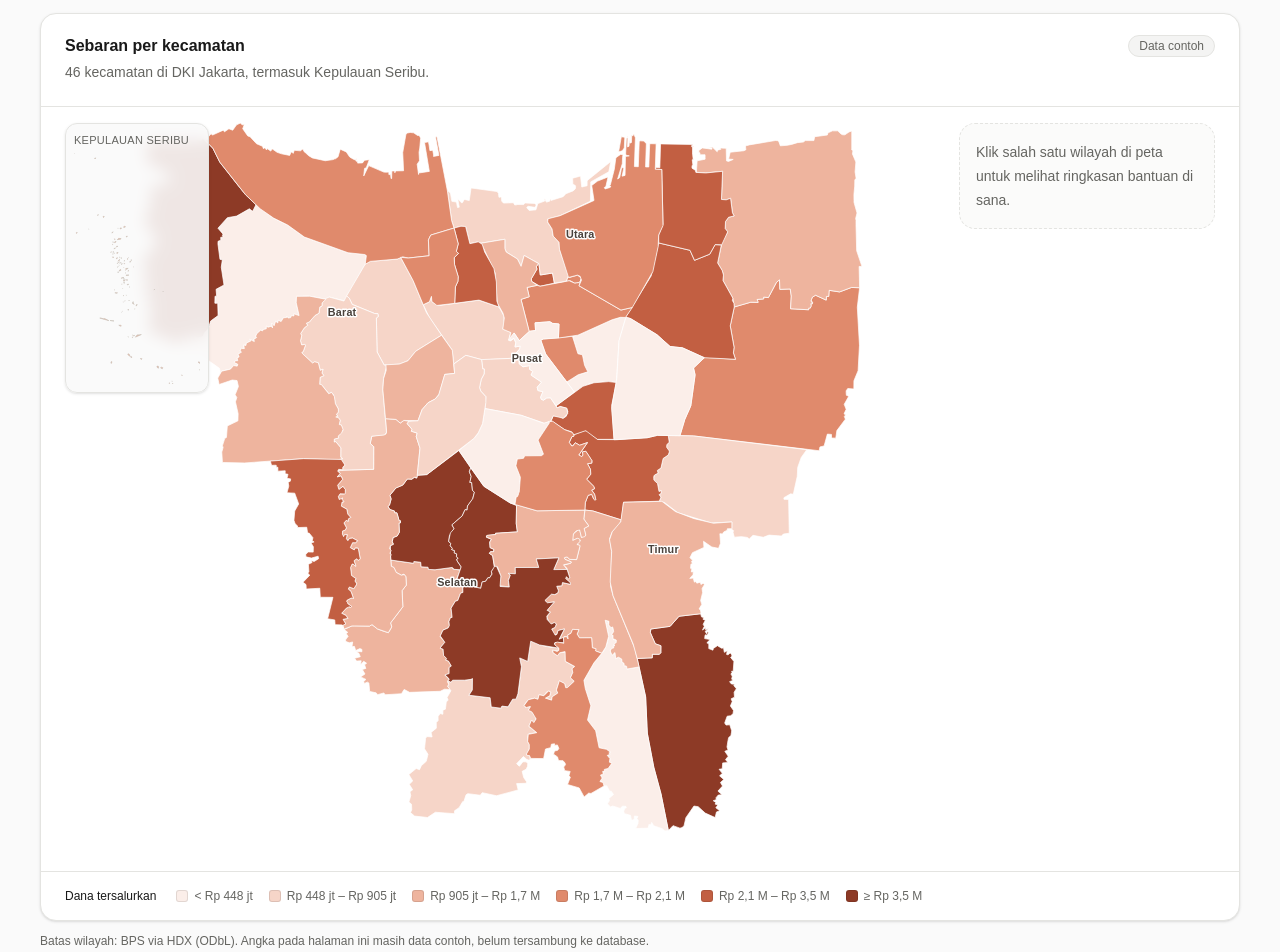
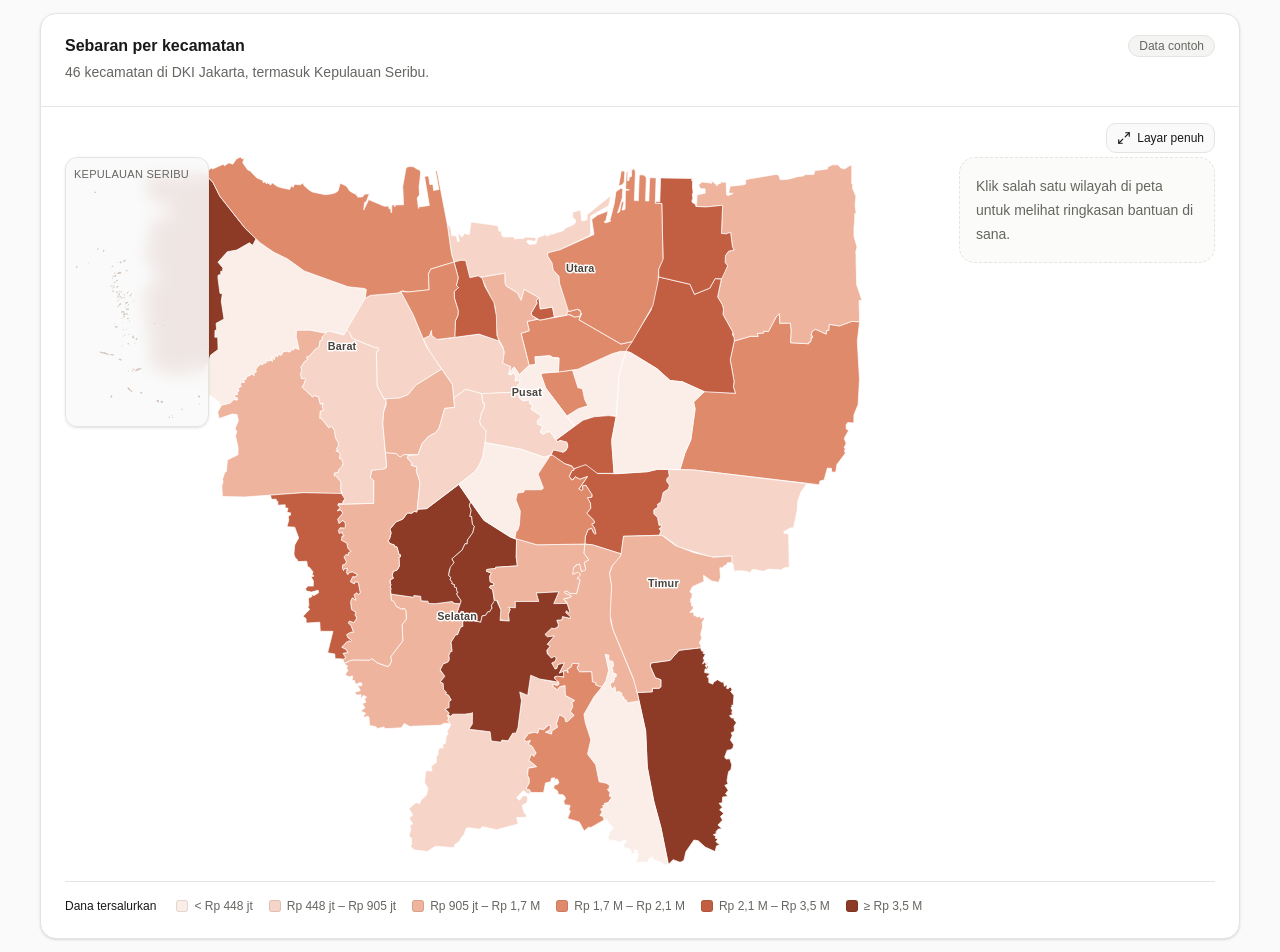
Before and after one commit to mnurminto/DashDist, a Next.js app: page / in a window 1280 px wide. Shown: the part 260-1212 px from the top of the page. Built offline with nearby package versions, Linux system fonts and the light colour scheme.

Commit message:
Tambah mode layar penuh untuk peta beserta legenda

```diff
--- a/src/app/page.tsx
+++ b/src/app/page.tsx
@@ -48,9 +48,7 @@
         <Card className="mt-8 gap-4 overflow-hidden py-0">
           <CardHeader className="gap-1 border-b py-5">
             <div className="flex flex-wrap items-center justify-between gap-2">
-              <CardTitle className="text-base">
-                Sebaran per kecamatan
-              </CardTitle>
+              <CardTitle className="text-base">Sebaran per kecamatan</CardTitle>
               <span className="rounded-full border bg-muted px-2.5 py-0.5 text-xs text-muted-foreground">
                 Data contoh
               </span>
@@ -61,9 +59,8 @@
             </CardDescription>
           </CardHeader>
           <CardContent className="pb-6">
-            <JakartaMap />
+            <JakartaMap footer={<PetaLegenda />} />
           </CardContent>
-          <PetaLegenda />
         </Card>
 
         <p className="mt-3 text-xs text-muted-foreground">
--- a/src/components/dashboard/jakarta-map.tsx
+++ b/src/components/dashboard/jakarta-map.tsx
@@ -1,6 +1,7 @@
 "use client";
 
-import { useMemo, useRef, useState } from "react";
+import { useEffect, useMemo, useRef, useState } from "react";
+import { Maximize2, Minimize2 } from "lucide-react";
 import { cn } from "cn";
 import { GEO, KECAMATAN, SKALA } from "@/lib/dashboard/mock-data";
 import { formatAngka, formatRupiah } from "@/lib/dashboard/format";
@@ -11,12 +12,56 @@
 
 type Props = {
   className?: string;
+  /** Konten tambahan (mis. legenda) yang ikut tampil saat layar penuh. */
+  footer?: React.ReactNode;
 };
 
-export function JakartaMap({ className }: Props) {
+export function JakartaMap({ className, footer }: Props) {
   const wadah = useRef<HTMLDivElement>(null);
+  const kartu = useRef<HTMLDivElement>(null);
   const [sorot, setSorot] = useState<Sorot | null>(null);
   const [dipilih, setDipilih] = useState<string | null>(null);
+  const [layarPenuh, setLayarPenuh] = useState(false);
+
+  // Ikuti perubahan layar penuh dari browser (termasuk saat pengguna menekan Esc).
+  useEffect(() => {
+    const pantau = () =>
+      setLayarPenuh(
+        Boolean(kartu.current) && document.fullscreenElement === kartu.current,
+      );
+    document.addEventListener("fullscreenchange", pantau);
+    return () => document.removeEventListener("fullscreenchange", pantau);
+  }, []);
+
+  useEffect(() => {
+    if (!layarPenuh) return;
+    const keluar = (e: KeyboardEvent) => {
+      if (e.key === "Escape" && !document.fullscreenElement) {
+        setLayarPenuh(false);
+      }
+    };
+    document.addEventListener("keydown", keluar);
+    return () => document.removeEventListener("keydown", keluar);
+  }, [layarPenuh]);
+
+  async function alihLayarPenuh() {
+    const elemen = kartu.current;
+    if (!elemen) return;
+    if (document.fullscreenElement) {
+      await document.exitFullscreen().catch(() => undefined);
+      return;
+    }
+    if (elemen.requestFullscreen) {
+      try {
+        await elemen.requestFullscreen();
+        return;
+      } catch {
+        // Beberapa browser memblokir fullscreen (mis. di dalam iframe).
+        // Pakai tampilan penuh versi CSS sebagai gantinya.
+      }
+    }
+    setLayarPenuh((sebelumnya) => !sebelumnya);
+  }
 
   const dataByCode = useMemo(
     () => new Map(KECAMATAN.map((kecamatan) => [kecamatan.code, kecamatan])),
@@ -104,21 +149,53 @@
 
   return (
     <div
+      ref={kartu}
+      className={cn(
+        "relative",
+        layarPenuh &&
+          "fixed inset-0 z-50 flex flex-col gap-3 overflow-auto bg-background p-4 sm:p-6",
+        className,
+      )}
+    >
+      <div className="mb-1 flex items-center justify-end">
+        <button
+          type="button"
+          onClick={alihLayarPenuh}
+          className="inline-flex items-center gap-1.5 rounded-md border bg-background px-2.5 py-1.5 text-xs font-medium transition-colors hover:bg-muted focus-visible:ring-2 focus-visible:ring-ring focus-visible:outline-none"
+          aria-pressed={layarPenuh}
+        >
+          {layarPenuh ? (
+            <Minimize2 className="size-3.5" aria-hidden="true" />
+          ) : (
+            <Maximize2 className="size-3.5" aria-hidden="true" />
+          )}
+          {layarPenuh ? "Keluar layar penuh" : "Layar penuh"}
+        </button>
+      </div>
+
+      <div
         className={cn(
           "grid gap-5 md:grid-cols-[minmax(0,1fr)_16rem] md:items-start",
-        className,
+          layarPenuh && "flex-1",
         )}
       >
         <div ref={wadah} className="relative">
           <svg
             viewBox={`0 0 ${GEO.viewBox.width} ${GEO.viewBox.height}`}
-          className="mx-auto block h-auto w-full max-w-[720px]"
+            className={cn(
+              "mx-auto block h-auto",
+              layarPenuh
+                ? "max-h-[70vh] w-auto max-w-full"
+                : "w-full max-w-[720px]",
+            )}
             role="group"
             aria-label="Peta sebaran bantuan per kecamatan di DKI Jakarta"
             onMouseLeave={() => setSorot(null)}
           >
             {GEO.kecamatan.map((wilayah) =>
-            renderWilayah(wilayah.code, wilayah.path, { pusat: wilayah.pusat }),
+              renderWilayah(wilayah.code, wilayah.path, {
+                pusat: wilayah.pusat,
+              }),
             )}
 
             {GEO.kotaLabel.map((kota) => (
@@ -199,5 +276,8 @@
           />
         </div>
       </div>
+
+      {footer && <div className={cn(layarPenuh && "border-t")}>{footer}</div>}
+    </div>
   );
 }
--- a/src/components/dashboard/peta-legenda.tsx
+++ b/src/components/dashboard/peta-legenda.tsx
@@ -7,7 +7,7 @@
  */
 export function PetaLegenda() {
   return (
-    <div className="border-t px-6 py-4 sm:px-6">
+    <div className="mt-4 border-t pt-4">
       <div className="flex flex-wrap items-center gap-x-5 gap-y-2">
         <span className="text-xs font-medium text-foreground">
           Dana tersalurkan
```
Lines whose indentation alone changed are shown as unchanged.
